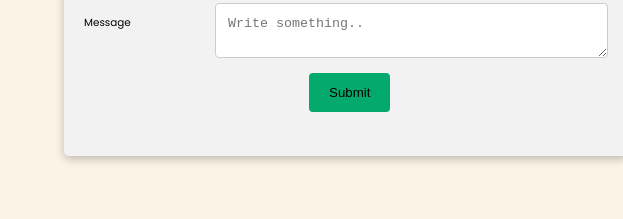
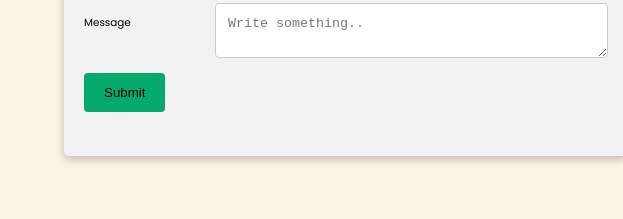
Before and after one commit to sthajay/project-frontend, a plain HTML site: page Pages/contact-us/contactUs.html in a window 1280 px wide. Shown: the part 516-735 px from the top of the page, 0-623 px from the left. Drawn offline with nearby package versions, Linux system fonts and the light colour scheme.

Commit message:
submit button remove padding left

```diff
--- a/css/contact-us/contactUsStyle.css
+++ b/css/contact-us/contactUsStyle.css
@@ -110,7 +110,6 @@ input[type="submit"] {
   border: none;
   border-radius: 4px;
   cursor: pointer;
-  margin-left: 225px;
   margin-top: 10px;
 }
 
```
